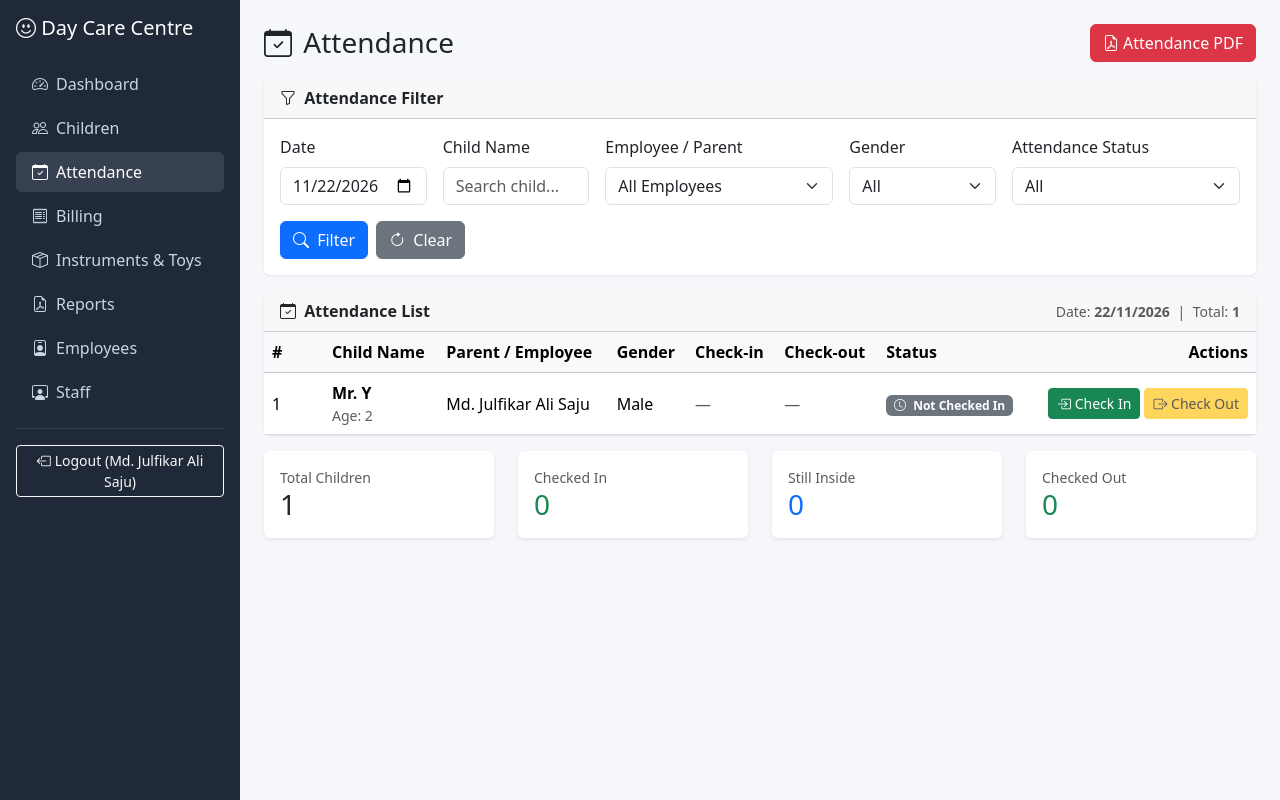
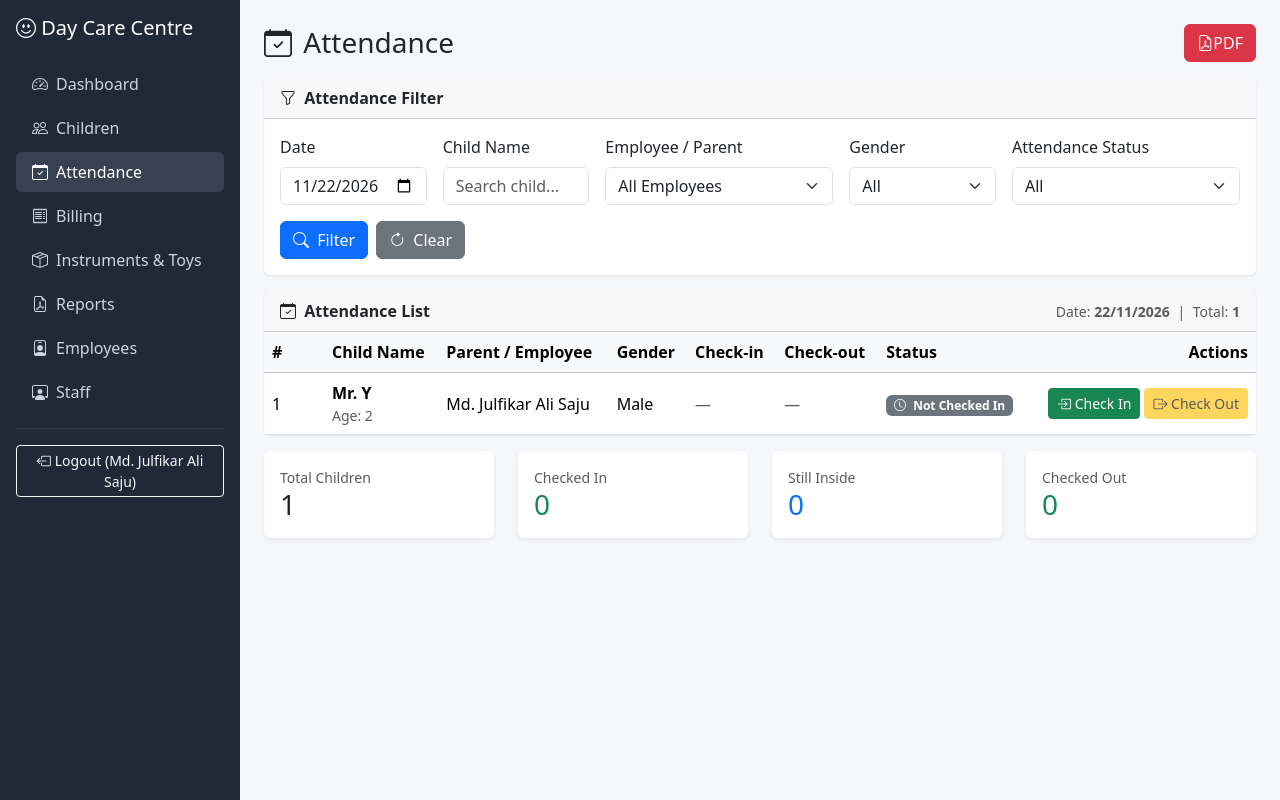
Before and after one commit to JASaju/daycare, a Laravel app: page /attendance in a window 1280 px wide. Run offline with Laravel 10, Linux system fonts and the light colour scheme; a user stored in the database is signed in; data comes from the database, SQL or seed files in the repository.

Commit message:
Update attendance PDF link text

```diff
--- a/resources/views/attendance/index.blade.php
+++ b/resources/views/attendance/index.blade.php
@@ -10,7 +10,7 @@
             @if(in_array(auth()->user()->role, ["admin", "staff"]))
                 <a href="{{ route('attendance.pdf', request()->query()) }}" target="_blank"
                    class="btn btn-danger" title="Generate attendance PDF">
-                    <i class="bi bi-file-earmark-pdf"></i> Attendance PDF
+                    <i class="bi bi-file-earmark-pdf"></i>PDF
                 </a>
             @endif
         </div>
```
